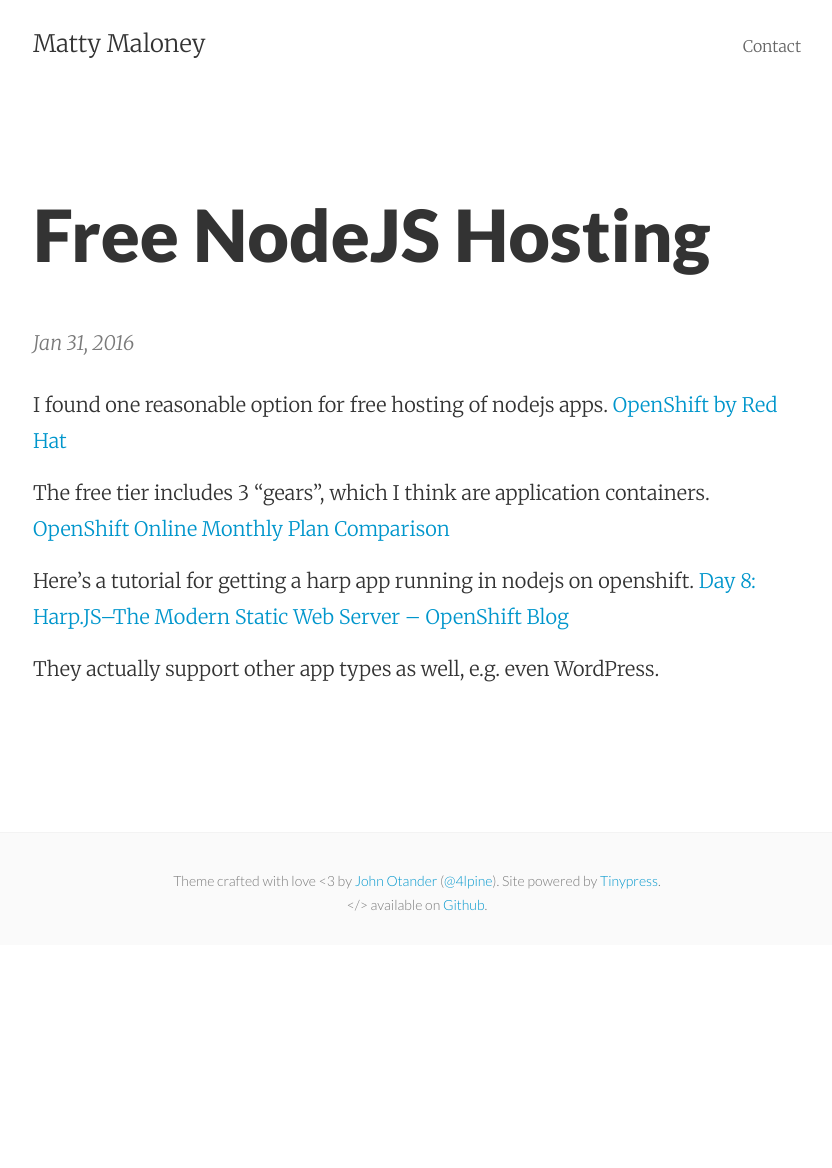
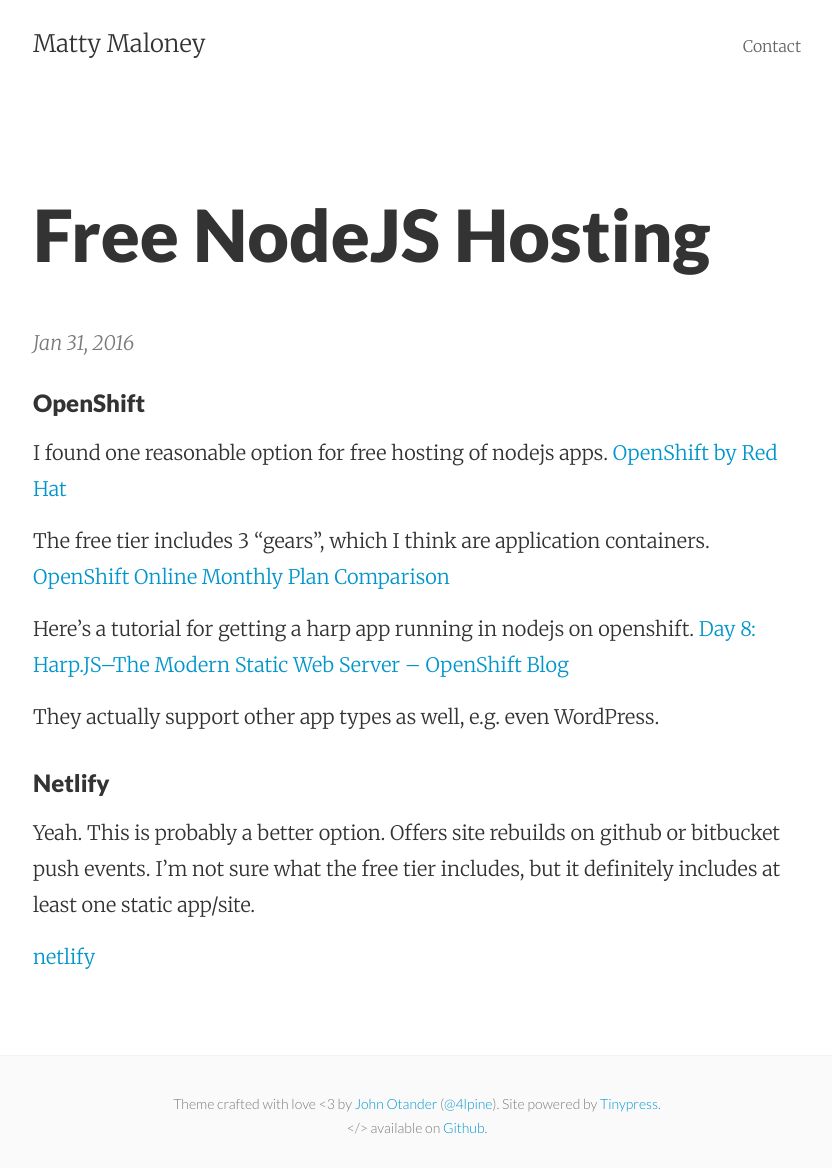
Before and after one commit to mattymaloney/mattymaloney.github.io, a Jekyll site: the page built from _posts/2016-01-31-free-nodejs-hosting.md, in a window 1280 px wide. Shown: the whole page, without its empty margins (223-1055 px from the left). Built offline with Jekyll 4.4.1, drawn with Linux system fonts in a browser that asks for light colours; before the commit the page ends 945 px from its top, so only the background shows below that.

Commit message:
Updated 2016-01-31-free-nodejs-hosting.md

```diff
--- a/_posts/2016-01-31-free-nodejs-hosting.md
+++ b/_posts/2016-01-31-free-nodejs-hosting.md
@@ -3,6 +3,9 @@
 layout: post
 title: Free NodeJS Hosting
 ---
+
+
+### OpenShift
 
 I found one reasonable option for free hosting of nodejs apps.
 [OpenShift by Red Hat](https://www.openshift.com/)
@@ -14,3 +17,10 @@
 [Day 8: Harp.JS--The Modern Static Web Server – OpenShift Blog](https://blog.openshift.com/day-8-harpjs-the-modern-static-web-server/)
 
 They actually support other app types as well, e.g. even WordPress.
+
+
+### Netlify
+
+Yeah. This is probably a better option. Offers site rebuilds on github or bitbucket push events. I'm not sure what the free tier includes, but it definitely includes at least one static app/site.
+
+[netlify](https://app.netlify.com/)
```
